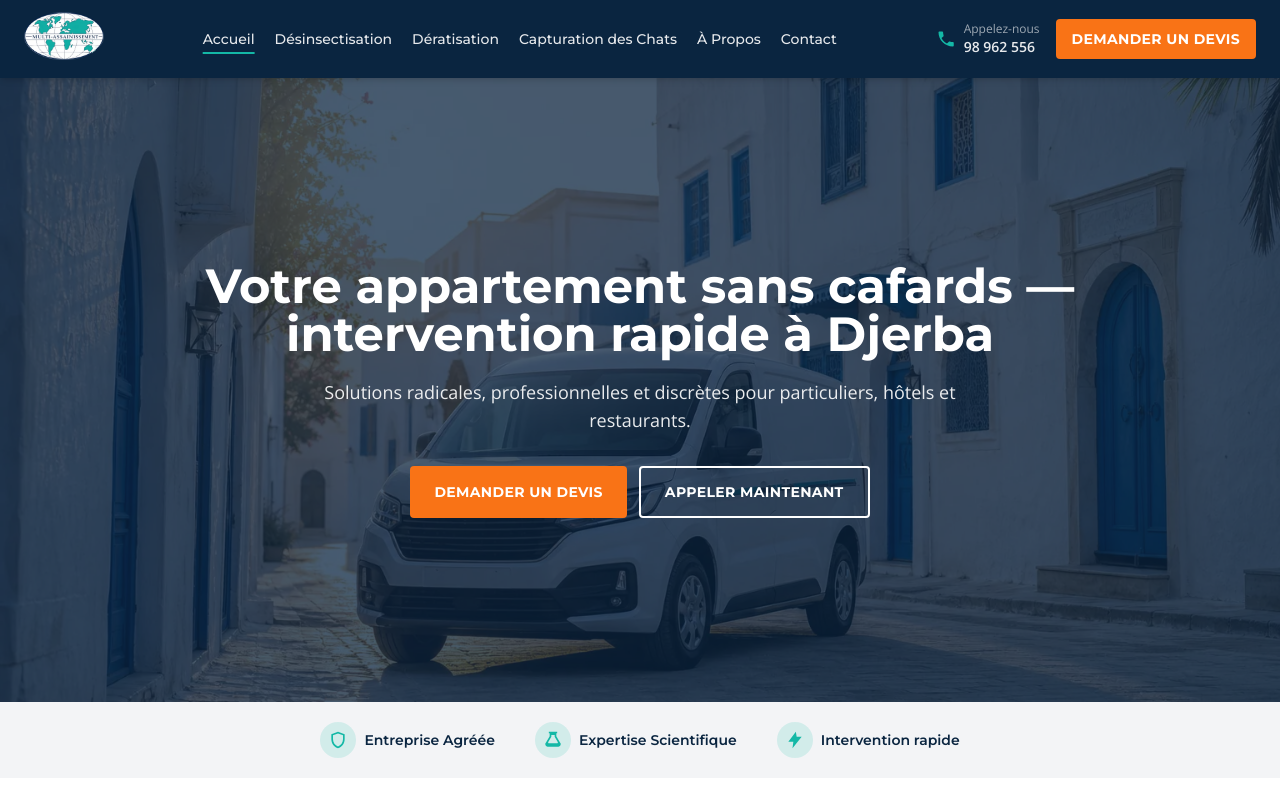
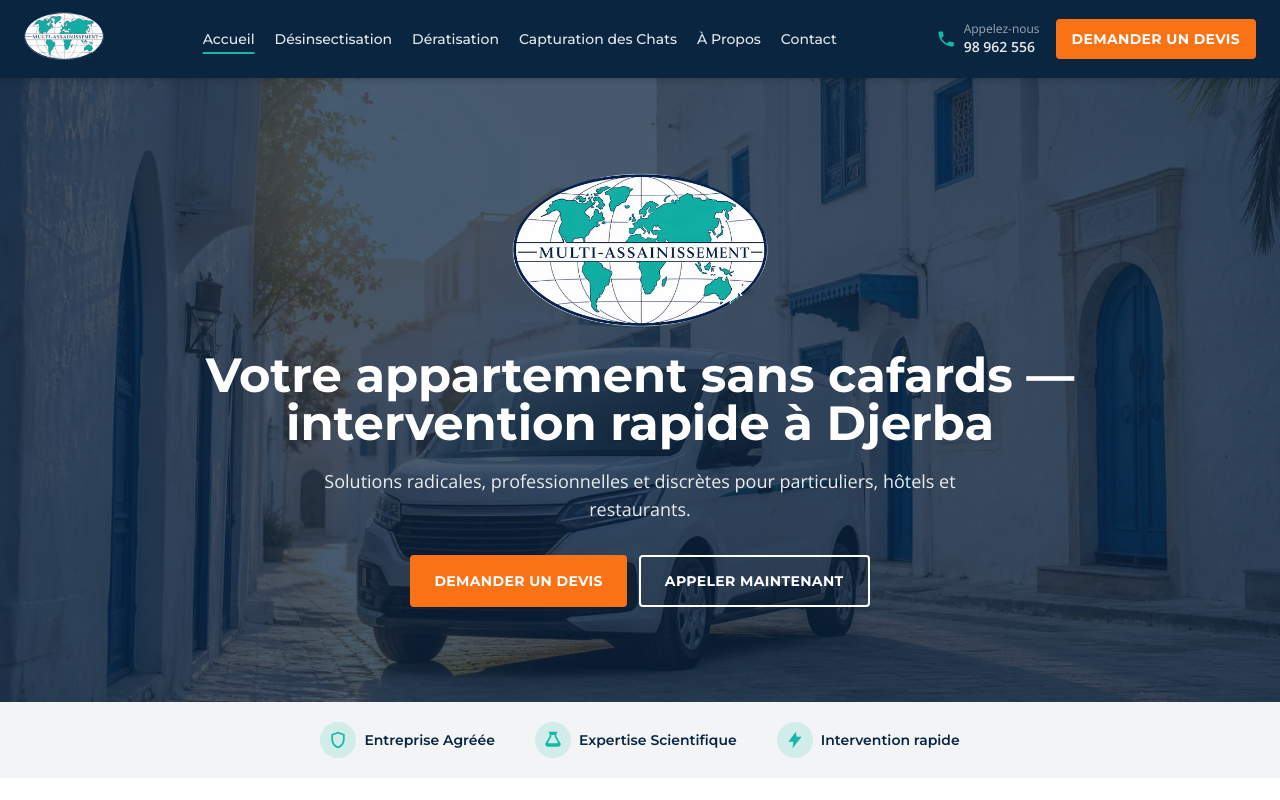
Before and after one commit to amine-daly/multi-assainissement, an Angular app: page / in a window 1280 px wide. Shown: the top 800 px of the page. Built offline with nearby package versions, Linux system fonts and the light colour scheme.

Commit message:
brand logo

```diff
--- a/src/app/core/config/site.config.ts
+++ b/src/app/core/config/site.config.ts
@@ -34,6 +34,7 @@ export interface SiteConfig {
    */
   googleReviewUrl: string;
   credit: string;
+  logo: string;
   heroImage: string;
   teamPhoto: string;
   technicianPhoto: string;
@@ -69,6 +70,7 @@ export const SITE_CONFIG: SiteConfig = {
     'https://www.google.com/maps/search/?api=1&query=Multi-Assainissement+Mezraya+Djerba+4186',
   googleReviewUrl: '',
   credit: 'Site by Hamza Ben Amor',
+  logo: 'assets/images/logo.webp',
   heroImage: 'assets/images/hero-djerba.webp',
   teamPhoto: 'assets/images/team.webp',
   technicianPhoto: 'assets/images/technician-kitchen.webp',
--- a/src/app/pages/home/components/hero-section/hero-section.component.html
+++ b/src/app/pages/home/components/hero-section/hero-section.component.html
@@ -12,6 +12,14 @@
   <div
     class="relative mx-auto flex min-h-[70vh] max-w-7xl flex-col items-center justify-center px-4 py-20 text-center md:min-h-[78vh] lg:px-6"
   >
+    <img
+      [src]="site.logo"
+      [alt]="site.name"
+      class="mb-5 w-48 sm:mb-6 sm:w-56 md:w-64"
+      width="256"
+      height="118"
+      fetchpriority="high"
+    />
     <h1
       class="max-w-4xl font-heading text-3xl font-bold leading-tight text-white sm:text-4xl md:text-5xl"
     >
--- a/src/app/shared/components/brand-logo/brand-logo.component.html
+++ b/src/app/shared/components/brand-logo/brand-logo.component.html
@@ -4,7 +4,7 @@
   [attr.aria-label]="name + ' — Accueil'"
 >
   <img
-    src="assets/images/logo.webp"
+    [src]="logo"
     [alt]="name"
     class="h-11 w-auto sm:h-12"
     width="220"
--- a/src/app/shared/components/brand-logo/brand-logo.component.ts
+++ b/src/app/shared/components/brand-logo/brand-logo.component.ts
@@ -10,4 +10,5 @@ import { SITE_CONFIG } from '../../../core/config/site.config';
 })
 export class BrandLogoComponent {
   readonly name = SITE_CONFIG.name;
+  readonly logo = SITE_CONFIG.logo;
 }
```
Also changed, not shown: public/robots.txt (added), 2 other files (tests, documents, lock files or other folders).
